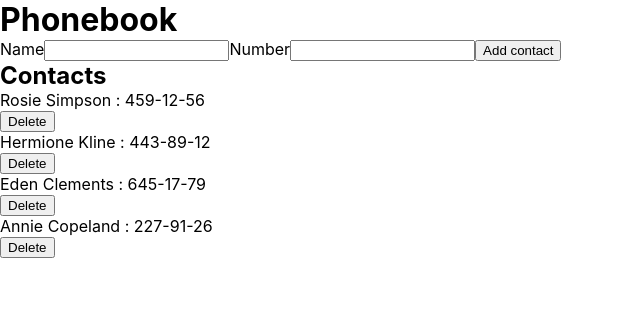
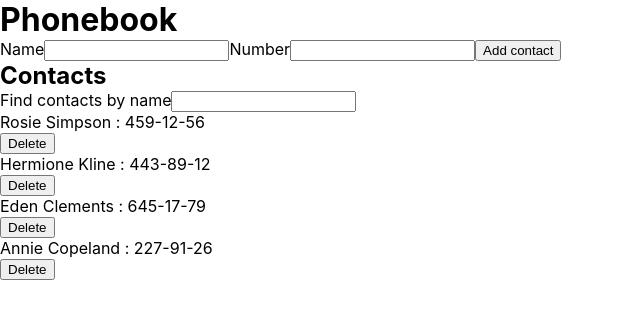
Before and after one commit to OlexTS/goit-react-hw-02-phonebook, a React (Create React App) app: page / in a window 1280 px wide. Shown: the top 318 px of the page, without its empty margins (0-640 px from the left). Built offline with nearby package versions, Linux system fonts and the light colour scheme.

Commit message:
added filter

```diff
--- a/src/components/App.jsx
+++ b/src/components/App.jsx
@@ -1,33 +1,48 @@
+import { nanoid } from 'nanoid';
 import { Component } from 'react';
 import ContactForm from './ContactForm';
-import ContactList from './ContactList'
+import ContactList from './ContactList';
+import Filter from './Filter';
 
 class App extends Component {
   state = {
     contacts: [
-      { id: 'id-1', name: 'Rosie Simpson', number: '459-12-56' },
-      { id: 'id-2', name: 'Hermione Kline', number: '443-89-12' },
-      { id: 'id-3', name: 'Eden Clements', number: '645-17-79' },
-      { id: 'id-4', name: 'Annie Copeland', number: '227-91-26' },
+      { id: nanoid(), name: 'Rosie Simpson', number: '459-12-56' },
+      { id: nanoid(), name: 'Hermione Kline', number: '443-89-12' },
+      { id: nanoid(), name: 'Eden Clements', number: '645-17-79' },
+      { id: nanoid(), name: 'Annie Copeland', number: '227-91-26' },
     ],
     filter: '',
   };
 
-  onSubmitHandler = (event) => {
-    // const { contacts, filter } = this.state;
-    this.setState(prevState => prevState)
+  addContact = ({ id, name, number }) => {
+    const contact = { id: nanoid(), name, number };
+    this.setState(prevState => ({
+      contacts: [contact, ...prevState.contacts],
+    }));
+  };
+
+  changeFilter = event => {
+    this.setState({ filter: event.currentTarget.value });
+  };
+
+  getVisibleContacts = () => {
+    const { contacts, filter } = this.state;
+    const filterNormalized = filter.toLowerCase()
+    return contacts.filter(contact => contact.name.toLowerCase().includes(filterNormalized))
 }
 
   render() {
-    const { contacts} = this.state;
+    const { contacts, filter } = this.state;
+    const visibleContacts = this.getVisibleContacts()
     return (
       <div>
         <h1>Phonebook</h1>
-        <ContactForm onSubmit={this.onSubmitHandler} />
+        <ContactForm onSubmit={this.addContact} />
 
         <h2>Contacts</h2>
-         {/* <Filter /> */}
-  <ContactList contacts={contacts} />
+        <Filter value={filter} onChange={this.changeFilter} />
+        <ContactList contacts={visibleContacts} />
       </div>
     );
   }
--- a/src/components/ContactList/ContactList.jsx
+++ b/src/components/ContactList/ContactList.jsx
@@ -1,17 +1,19 @@
 import PropTypes from 'prop-types';
-import { nanoid } from 'nanoid';
+
 
 const ContactList = ({ contacts }) => {
-  return contacts.map(({ id, name, number }) => (
+  return (
     <ul>
-      <li key={(id = nanoid())}>
-        <p>
-          {name} : {number}
-        </p>
-        <button type="button">Delete</button>
-      </li>
+      {contacts.map(({id, name, number}) => (
+        <li key={id}>
+          <p>
+            {name} : {number}
+          </p>
+          <button type="button">Delete</button>
+        </li>
+      ))}
     </ul>
-  ));
+  );
 };
 
 ContactList.propTypes = {
@@ -20,7 +22,7 @@
       id: PropTypes.string.isRequired,
       name: PropTypes.string.isRequired,
       number: PropTypes.string.isRequired,
-    }).isRequired
-  ).isRequired,
+    })
+  ),
 };
 export default ContactList;
--- /dev/null
+++ b/src/components/Filter/Filter.jsx
@@ -0,0 +1,16 @@
+import PropTypes from 'prop-types';
+
+const Filter = ({ value, onChange }) => {
+  return (
+    <label>
+      Find contacts by name
+      <input type="text" value={value} onChange={onChange} />
+    </label>
+  );
+};
+
+Filter.propTypes = {
+  value: PropTypes.string.isRequired,
+  onChange: PropTypes.func.isRequired,
+};
+export default Filter;
--- /dev/null
+++ b/src/components/Filter/index.js
@@ -0,0 +1 @@
+export {default} from './Filter'
```
